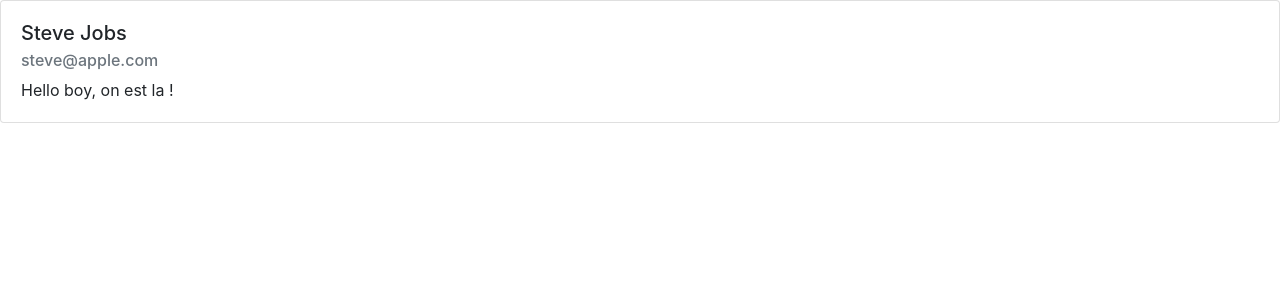
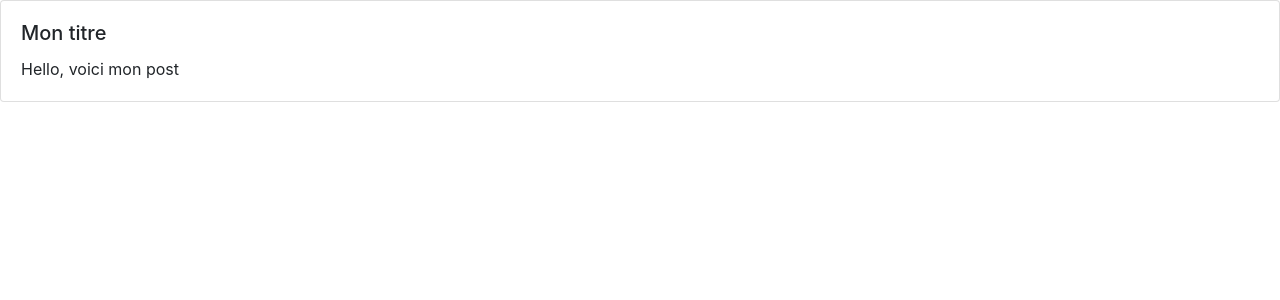
Before and after one commit to fredostar/frontend, a React (Create React App) app in the folder my-app/: page / in a window 1280 px wide. Shown: the top 300 px of the page. Built offline with nearby package versions, Linux system fonts and the light colour scheme.

Commit message:
ajout d'une card bootstrap

```diff
--- a/my-app/src/App.js
+++ b/my-app/src/App.js
@@ -7,9 +7,8 @@
 
     <div class="card">
       <div class="card-body">
-        <h5 class="card-title">Steve Jobs</h5>
-        <h6 class="card-subtitle mb-2 text-muted">steve@apple.com</h6>
-        <p class ="card-text">Hello boy, on est la !</p>
+        <h5 class="card-title">Mon titre</h5>
+        <p class ="card-text">Hello, voici mon post</p>
       </div>
     </div>
   );
```
